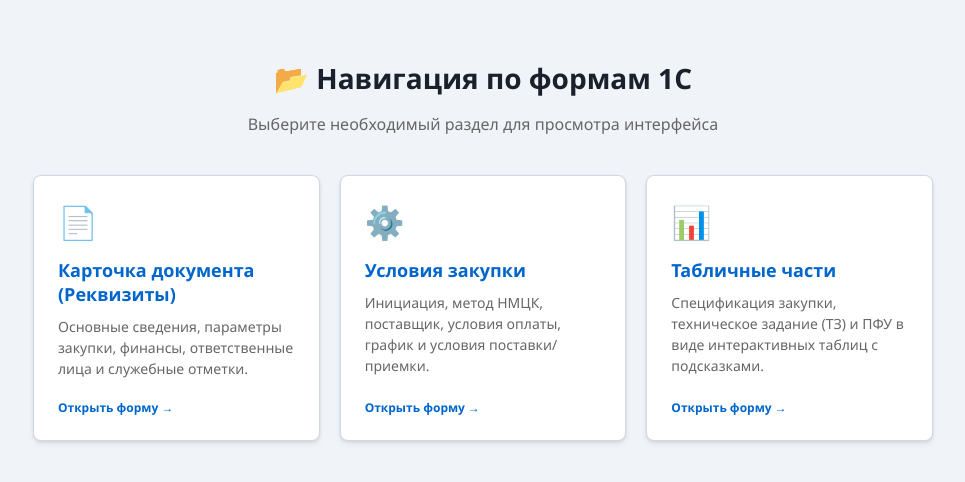
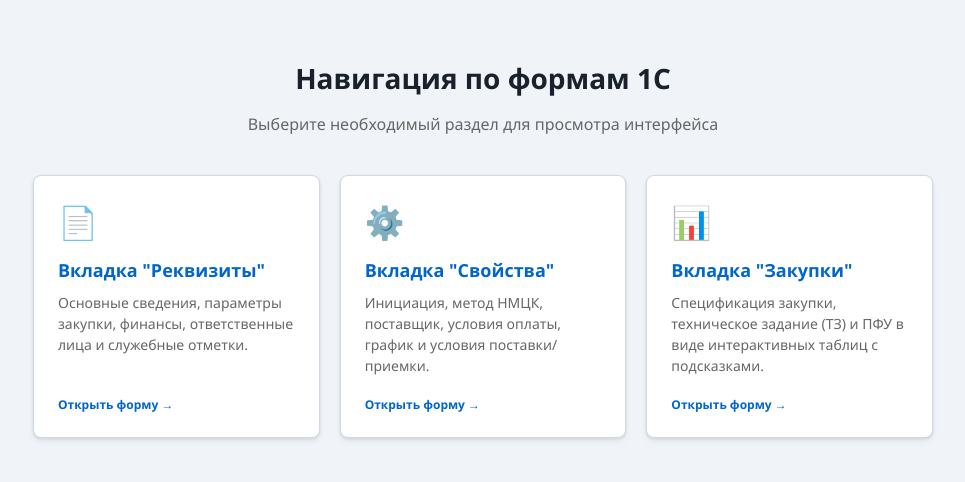
Before and after one commit to OksanaKj/zayavka, a plain HTML site: page index.html in a window 1280 px wide. Shown: the whole page, without its empty margins (157-1122 px from the left). Drawn offline with Linux system fonts and the light colour scheme.

Commit message:
Update index.html

```diff
--- a/index.html
+++ b/index.html
@@ -112,7 +112,7 @@
 
 <div class="container">
     <header>
-        <h1>📂 Навигация по формам 1С</h1>
+        <h1>Навигация по формам 1С</h1>
         <p class="subtitle">Выберите необходимый раздел для просмотра интерфейса</p>
     </header>
 
@@ -121,7 +121,7 @@
         <!-- Ссылка на первый файл -->
         <a href="deepseek_html_20261121_a5afac.html" class="card">
             <div class="card-icon">📄</div>
-            <h2>Карточка документа (Реквизиты)</h2>
+            <h2>Вкладка "Реквизиты"</h2>
             <p>Основные сведения, параметры закупки, финансы, ответственные лица и служебные отметки.</p>
             <div class="card-footer">Открыть форму →</div>
         </a>
@@ -129,7 +129,7 @@
         <!-- Ссылка на второй файл -->
         <a href="deepseek_html_20261121_52c540.html" class="card">
             <div class="card-icon">⚙️</div>
-            <h2>Условия закупки</h2>
+            <h2>Вкладка "Свойства"</h2>
             <p>Инициация, метод НМЦК, поставщик, условия оплаты, график и условия поставки/приемки.</p>
             <div class="card-footer">Открыть форму →</div>
         </a>
@@ -137,7 +137,7 @@
         <!-- Ссылка на третий файл -->
         <a href="deepseek_html_20261121_1c4819.html" class="card">
             <div class="card-icon">📊</div>
-            <h2>Табличные части</h2>
+            <h2>Вкладка "Закупки"</h2>
             <p>Спецификация закупки, техническое задание (ТЗ) и ПФУ в виде интерактивных таблиц с подсказками.</p>
             <div class="card-footer">Открыть форму →</div>
         </a>
```
